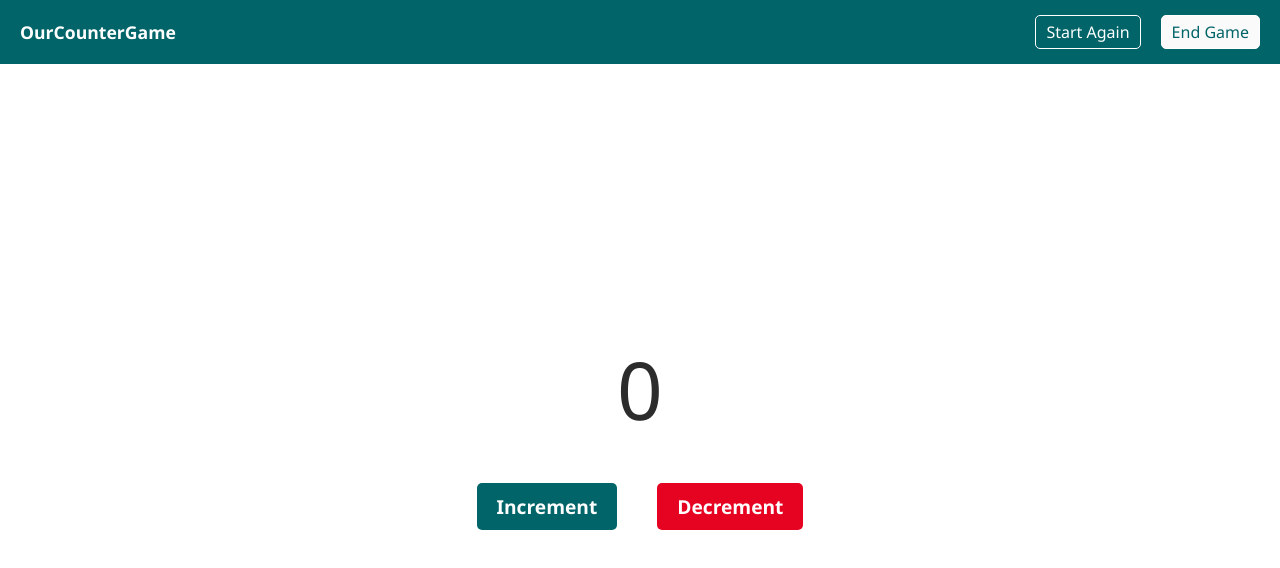
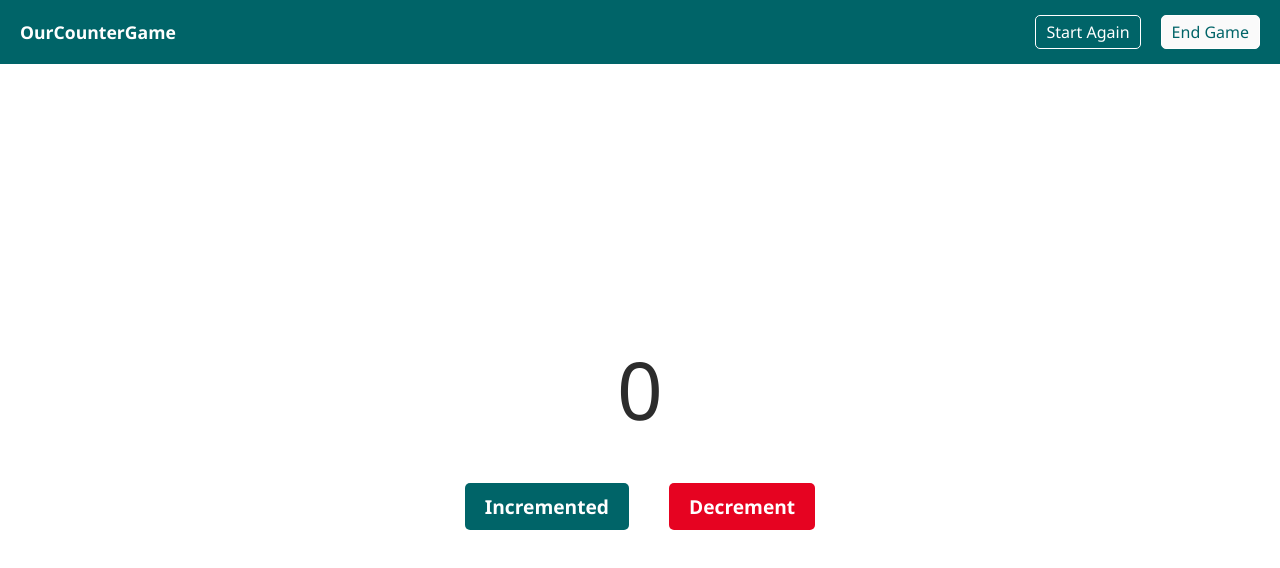
Before and after one commit to olathegreat/colorgame, a plain HTML site: page index.html in a window 1280 px wide. Drawn offline with Linux system fonts and the light colour scheme.

Commit message:
feat: button chnaged

```diff
--- a/index.html
+++ b/index.html
@@ -32,7 +32,7 @@
             <div class="number-display">0</div>
             <div class="message"></div>
             <div class="controls">
-                <button class="increment">Increment</button>
+                <button class="increment">Incremented</button>
                 <button class="decrement">Decrement</button>
             </div>
 
```
